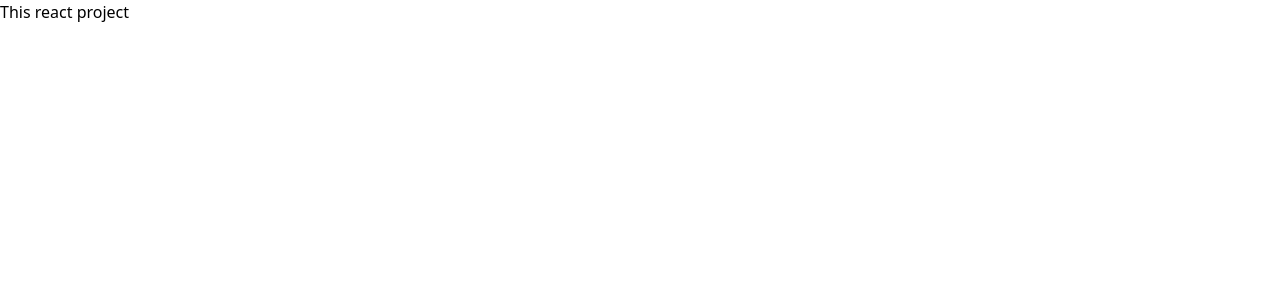
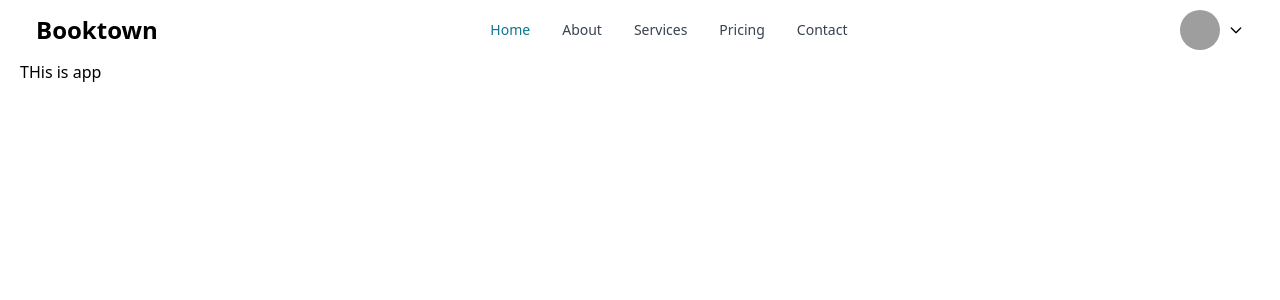
Before and after one commit to MazharulDev/bookstown, a React (Vite) app: page / in a window 1280 px wide. Shown: the top 300 px of the page. Built offline with nearby package versions, Linux system fonts and the light colour scheme; grey boxes are pictures that could not be loaded.

Commit message:
navbar added

```diff
--- a/index.html
+++ b/index.html
@@ -2,9 +2,9 @@
 <html lang="en">
   <head>
     <meta charset="UTF-8" />
-    <link rel="icon" type="image/svg+xml" href="/vite.svg" />
+    <link rel="icon" type="image/svg+xml" href="/public/favicon.png" />
     <meta name="viewport" content="width=device-width, initial-scale=1.0" />
-    <title>Vite + React + TS</title>
+    <title>Booktown</title>
   </head>
   <body>
     <div id="root"></div>
--- a/src/App.tsx
+++ b/src/App.tsx
@@ -1,11 +1,12 @@
+import Header from "./layouts/Header";
 
 function App() {
-
   return (
-    <div>
-    <h2>This react project</h2>
+    <div className="px-5">
+      <Header />
+      <h2>THis is app</h2>
     </div>
-  )
+  );
 }
 
-export default App
+export default App;
--- /dev/null
+++ b/src/layouts/Header.tsx
@@ -0,0 +1,51 @@
+"use client";
+
+import { Avatar, Dropdown, Navbar } from "flowbite-react";
+
+export default function Header() {
+  return (
+    <div>
+      <Navbar fluid rounded>
+        <Navbar.Brand href="https://flowbite-react.com">
+          <span className="self-center whitespace-nowrap text-2xl font-semibold dark:text-white">
+            Booktown
+          </span>
+        </Navbar.Brand>
+        <div className="flex md:order-2">
+          <Dropdown
+            inline
+            label={
+              <Avatar
+                alt="User settings"
+                img="https://flowbite.com/docs/images/people/profile-picture-5.jpg"
+                rounded
+              />
+            }
+          >
+            <Dropdown.Header>
+              <span className="block text-sm">Bonnie Green</span>
+              <span className="block truncate text-sm font-medium">
+                name@flowbite.com
+              </span>
+            </Dropdown.Header>
+            <Dropdown.Item>Dashboard</Dropdown.Item>
+            <Dropdown.Item>Settings</Dropdown.Item>
+            <Dropdown.Item>Earnings</Dropdown.Item>
+            <Dropdown.Divider />
+            <Dropdown.Item>Sign out</Dropdown.Item>
+          </Dropdown>
+          <Navbar.Toggle />
+        </div>
+        <Navbar.Collapse>
+          <Navbar.Link active href="#">
+            <p>Home</p>
+          </Navbar.Link>
+          <Navbar.Link href="#">About</Navbar.Link>
+          <Navbar.Link href="#">Services</Navbar.Link>
+          <Navbar.Link href="#">Pricing</Navbar.Link>
+          <Navbar.Link href="#">Contact</Navbar.Link>
+        </Navbar.Collapse>
+      </Navbar>
+    </div>
+  );
+}
--- /dev/null
+++ b/src/pages/authPage/Login.tsx
@@ -0,0 +1,9 @@
+const Login = () => {
+  return (
+    <div>
+      <h2>This is login page</h2>
+    </div>
+  );
+};
+
+export default Login;
--- /dev/null
+++ b/src/pages/authPage/SignUp.tsx
@@ -0,0 +1,9 @@
+const SignUp = () => {
+  return (
+    <div>
+      <h2>This is signup page</h2>
+    </div>
+  );
+};
+
+export default SignUp;
--- /dev/null
+++ b/src/pages/home/Home.tsx
@@ -0,0 +1,9 @@
+const Home = () => {
+  return (
+    <div>
+      <h2>this is home page</h2>
+    </div>
+  );
+};
+
+export default Home;
```
Also changed, not shown: src/main.tsx (+9 -9 lines), src/routes/routes.tsx (+13 -3 lines), public/favicon.png (added).
